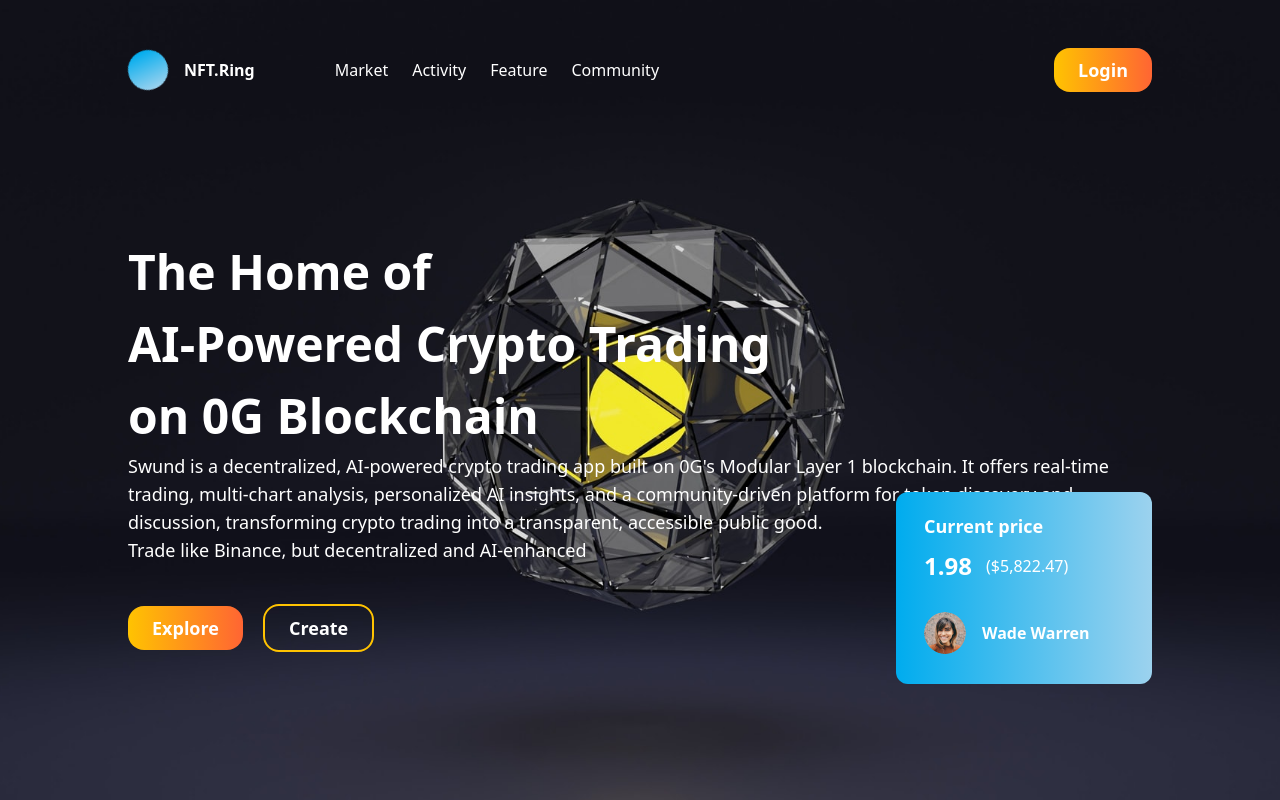
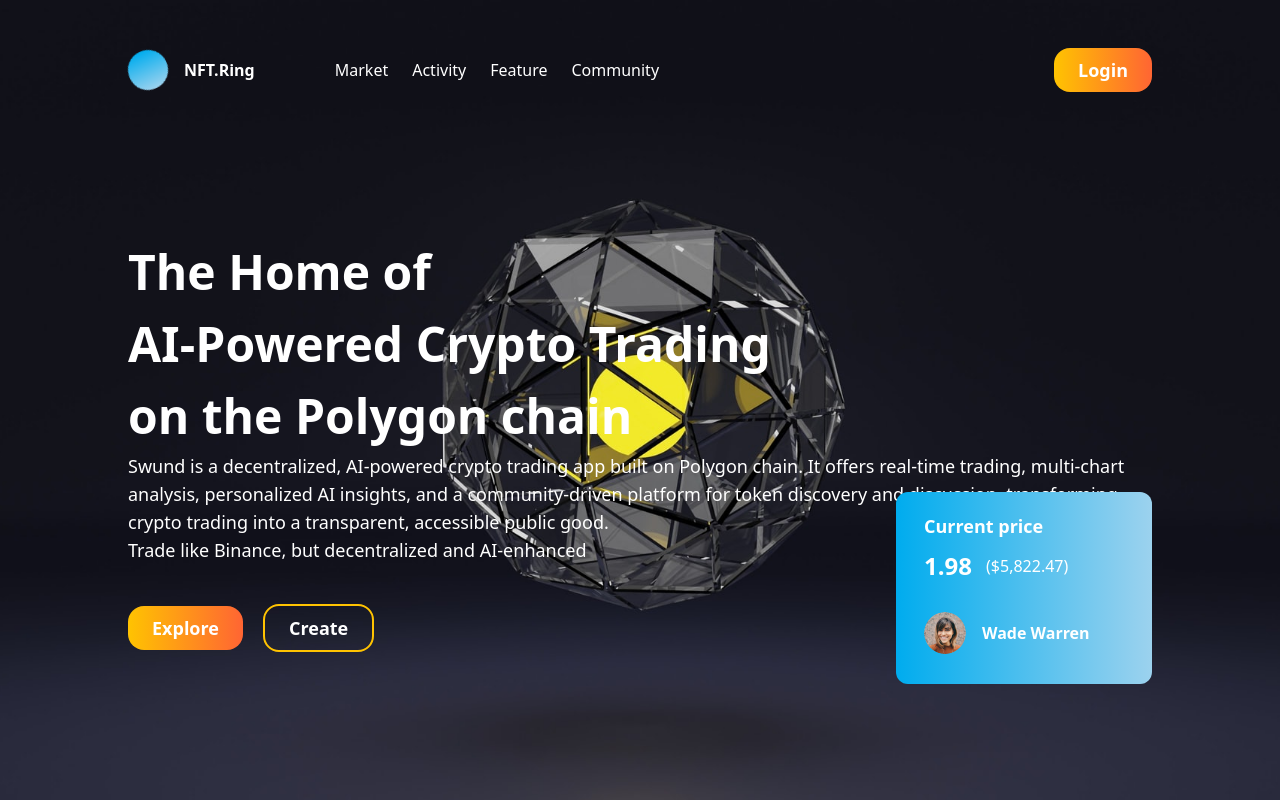
Before and after one commit to Thycrescendo/swund, a Next.js app in the folder swund-frontend/: page / in a window 1280 px wide. Shown: the top 800 px of the page. Built offline with nearby package versions, Linux system fonts and the light colour scheme.

Commit message:
Ui fixes

```diff
--- a/swund-frontend/src/containers/MainPage/MainPage.tsx
+++ b/swund-frontend/src/containers/MainPage/MainPage.tsx
@@ -26,10 +26,10 @@ const MainPage: React.FC = () => {
           <span className="text-white font-bold font-Montserrat leading-normal text-5xl">
   The Home of <br />
   AI-Powered Crypto Trading <br />
-  on 0G Blockchain
+  on the Polygon chain
 </span>
 <span className="text-white text-lg font-Montserrat">
-  Swund is a decentralized, AI-powered crypto trading app built on 0G's Modular Layer 1 blockchain. It offers real-time trading, multi-chart analysis, personalized AI insights, and a community-driven platform for token discovery and discussion, transforming crypto trading into a transparent, accessible public good. <br />
+  Swund is a decentralized, AI-powered crypto trading app built on Polygon chain. It offers real-time trading, multi-chart analysis, personalized AI insights, and a community-driven platform for token discovery and discussion, transforming crypto trading into a transparent, accessible public good. <br />
   Trade like Binance, but decentralized and AI-enhanced
 </span>
           <div className="mt-10 md:flex md:flex-row flex-col justify-between">
```
